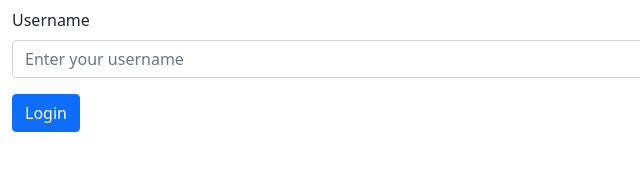
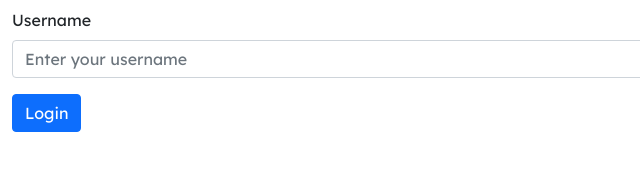
Before and after one commit to SattyaP/realtime-chat, a website: page public/index.html in a window 1280 px wide. Shown: the full height of the page, 0-640 px from the left. Drawn offline with nearby package versions, Linux system fonts and the light colour scheme; no server answers.

Commit message:
restyle ux with font

```diff
--- a/public/style.css
+++ b/public/style.css
@@ -1,8 +1,10 @@
+@import url('https://fonts.googleapis.com/css2?family=Lexend:wght@100;300;400;500;600;700;800;900&display=swap');
+
 #msg-box{
     background-color: gainsboro;
     padding: 10px 20px;
     border-radius: 0px 20px 20px 20px;
-    margin-right : 20px;
+    /* margin-right : 20px; */
 }
 
 #messages {
@@ -23,4 +25,16 @@
     padding: 0;
     box-sizing: border-box;
     scroll-behavior: smooth;
+    font-family: 'Lexend', sans-serif;
+    -webkit-user-select: none;
+    cursor: default;
 }
+
+body::-webkit-scrollbar {
+    display: none;
+}
+
+body {
+    -ms-overflow-style: none;
+    scrollbar-width: none;
+}
```
